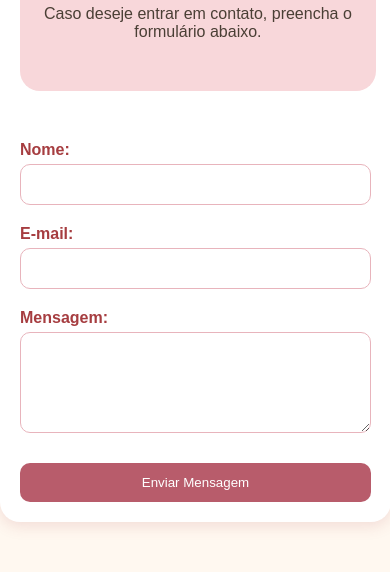
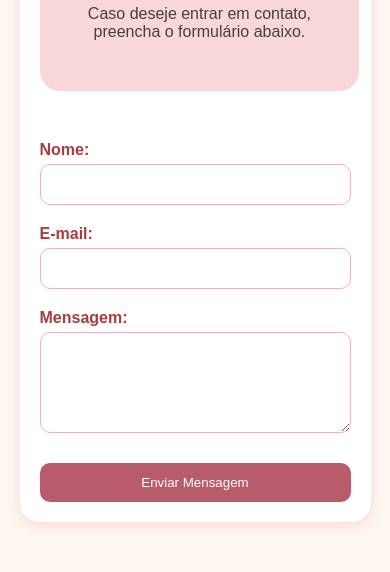
Before and after one commit to milenalourenco16/portfolio-milena-lourenco, a plain HTML site: page contato.html in a window 390 px wide. Shown: the part 366-938 px from the top of the page. Drawn offline with Linux system fonts and the light colour scheme.

Commit message:
responsividade celular

```diff
--- a/css/style.css
+++ b/css/style.css
@@ -220,6 +220,7 @@ main{
     background-color: white;
     border-radius: 20px;
     box-shadow: 0 4px 15px rgba(166,61,64,0.15);
+    box-sizing: border-box;
 }
 
 /* Título principal da página */
@@ -385,6 +386,12 @@ main p{
         gap: 15px;
     }
 
+    main{
+        width: 90%;
+        padding: 20px;
+        box-sizing: border-box;
+    }
+
     #menu{
         display: flex;
         flex-direction: row;
```
